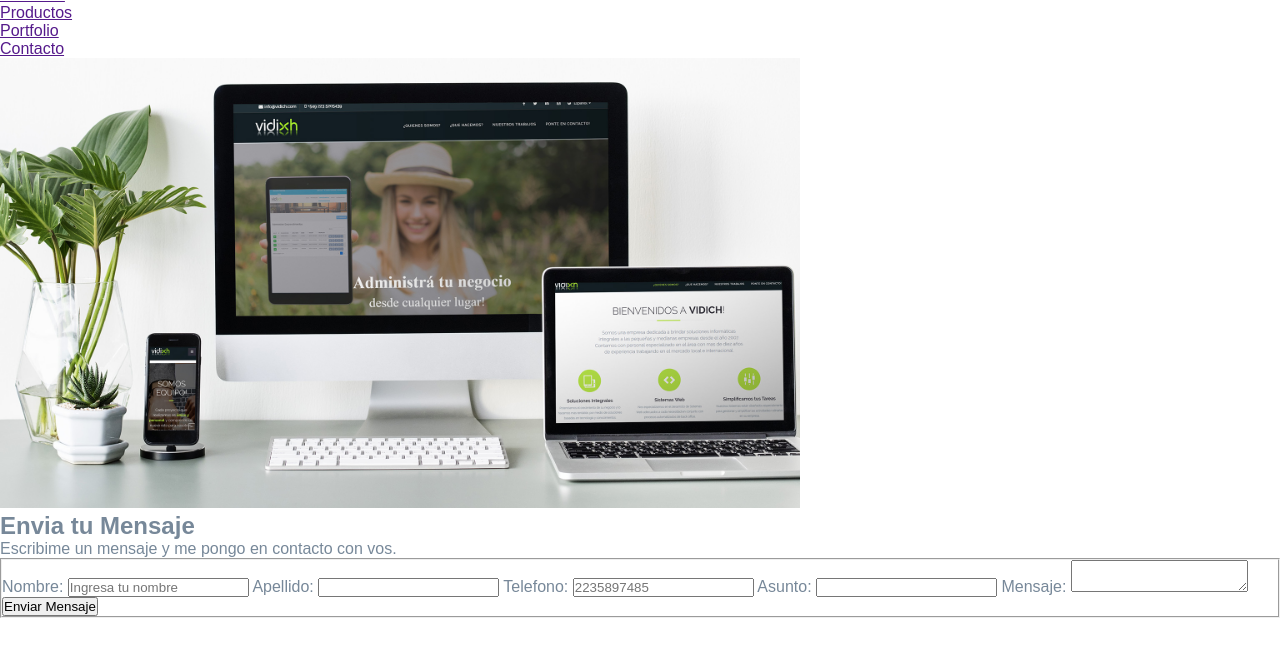
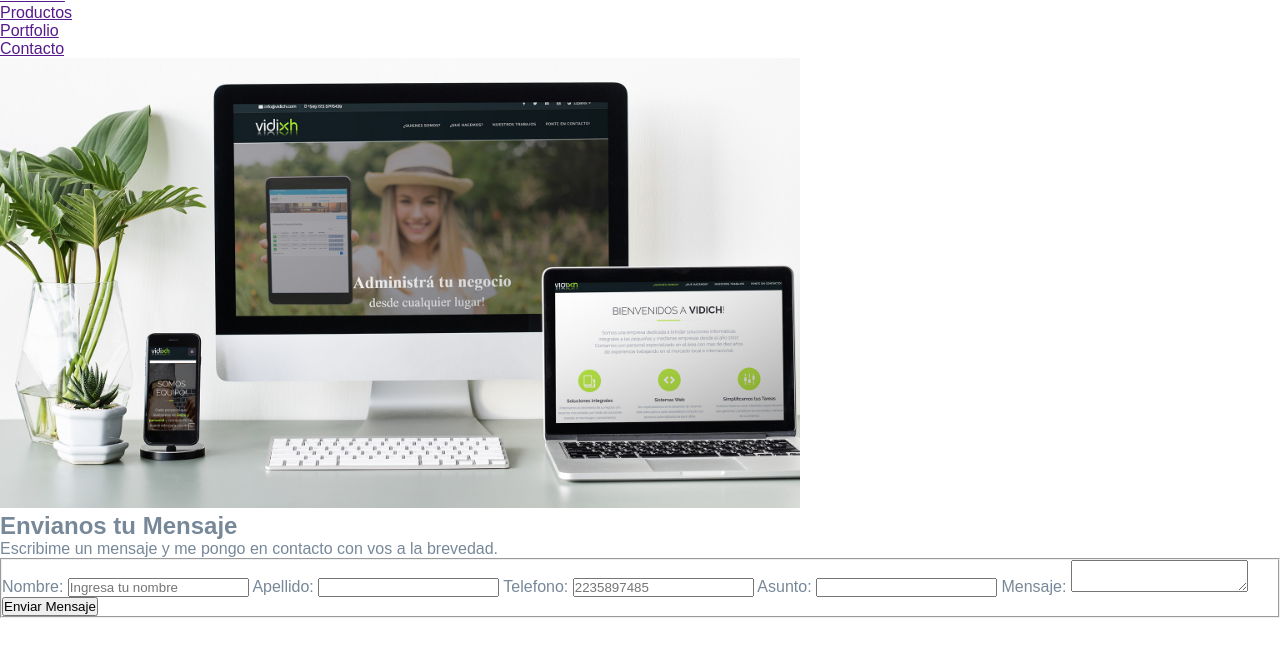
Before and after one commit to diedac/camada9030, a website: page contacto.html in a window 1280 px wide. Shown: the part 87-744 px from the top of the page. Drawn offline with Linux system fonts and the light colour scheme.

Commit message:
Ajuste footer y contacto

```diff
--- a/contacto.html
+++ b/contacto.html
@@ -21,8 +21,8 @@
         <img src="./images/slider-solutions-01.jpg" width="800" alt="Hero de la Pagina">
     </header>
     <section>
-        <h2>Envia tu Mensaje</h2>
-        <p class="mititulo">Escribime un mensaje y me pongo en contacto con vos.</p>
+        <h2>Envianos tu Mensaje</h2>
+        <p class="mititulo">Escribime un mensaje y me pongo en contacto con vos a la brevedad.</p>
         <form action="gracias.html" method="POST" enctype="multipart/form-data">
             <fieldset>
                 <label for="nombre">Nombre:</label>
```
Also changed, not shown: index.html (+1 -1 lines).
